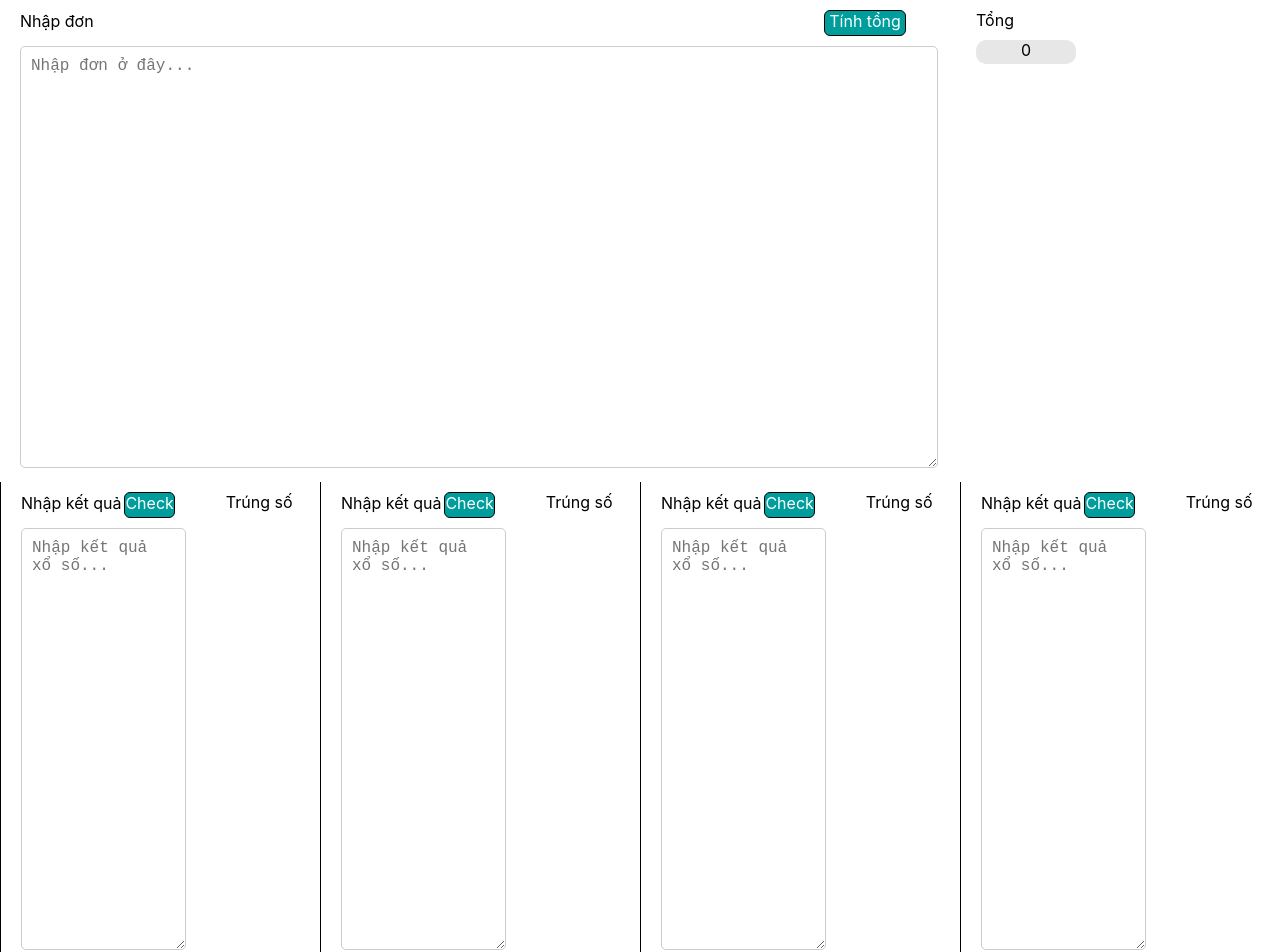
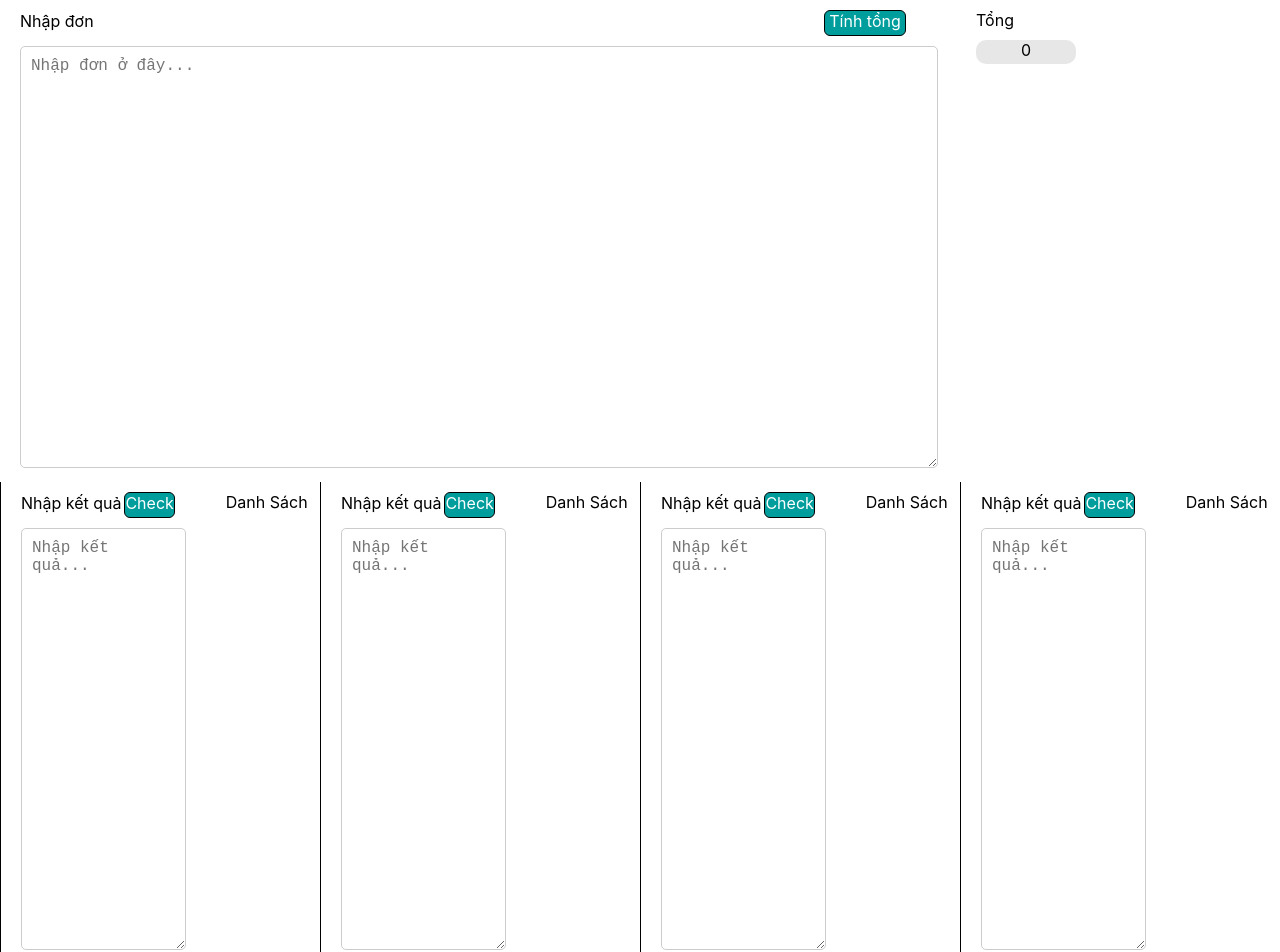
Before and after one commit to DXTPAxT/lso, a React (Create React App) app: page / in a window 1280 px wide. Shown: the top 952 px of the page. Built offline with nearby package versions, Linux system fonts and the light colour scheme; the HTML template or start-up script is replaced by a standard one.

Commit message:
Update UIUI

```diff
--- a/public/index.html
+++ b/public/index.html
@@ -23,7 +23,7 @@
       work correctly both with client-side routing and a non-root public URL.
       Learn how to configure a non-root public URL by running `npm run build`.
     -->
-    <title>Lamsoapp</title>
+    <title>Lsapp</title>
   </head>
   <body>
     <noscript>You need to enable JavaScript to run this app.</noscript>
--- a/src/App.js
+++ b/src/App.js
@@ -551,12 +551,12 @@ function App() {
             className="textarea1"
             rows="4"
             cols="50"
-            placeholder="Nhập kết quả xổ số..."
+            placeholder="Nhập kết quả..."
           ></textarea>
         </div>
 
         <div className="trungsobox">
-          <div className="trungso">Trúng số</div>
+          <div className="trungso">Danh Sách</div>
           <div className="danhsachtrungso"></div>
         </div>
 
@@ -570,12 +570,12 @@ function App() {
             className="textarea1"
             rows="4"
             cols="50"
-            placeholder="Nhập kết quả xổ số..."
+            placeholder="Nhập kết quả..."
           ></textarea>
         </div>
 
         <div className="trungsobox">
-          <div className="trungso">Trúng số</div>
+          <div className="trungso">Danh Sách</div>
           <div className="danhsachtrungso"></div>
         </div>
         <div className="ketquasosobox">
@@ -588,12 +588,12 @@ function App() {
             className="textarea1"
             rows="4"
             cols="50"
-            placeholder="Nhập kết quả xổ số..."
+            placeholder="Nhập kết quả..."
           ></textarea>
         </div>
 
         <div className="trungsobox">
-          <div className="trungso">Trúng số</div>
+          <div className="trungso">Danh Sách</div>
           <div className="danhsachtrungso"></div>
         </div>
 
@@ -607,12 +607,12 @@ function App() {
             className="textarea1"
             rows="4"
             cols="50"
-            placeholder="Nhập kết quả xổ số..."
+            placeholder="Nhập kết quả..."
           ></textarea>
         </div>
 
         <div className="trungsobox">
-          <div className="trungso">Trúng số</div>
+          <div className="trungso">Danh Sách</div>
           <div className="danhsachtrungso"></div>
         </div>
       </div>
```
